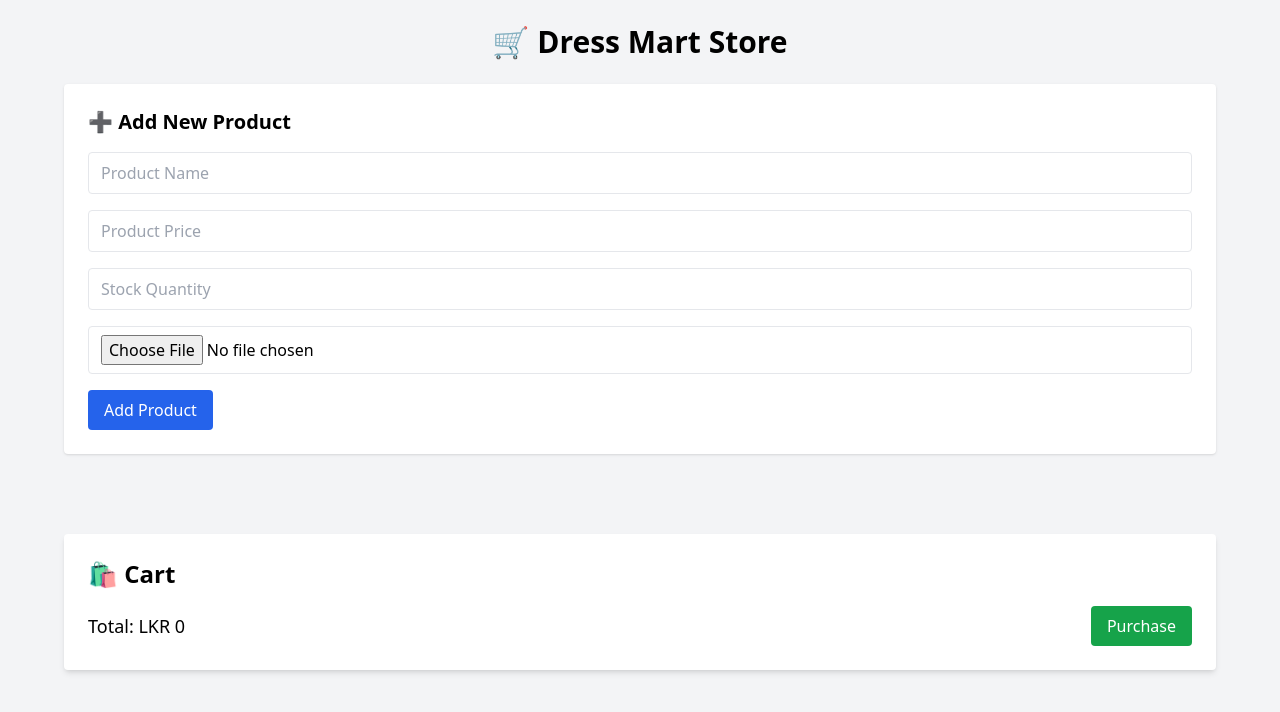
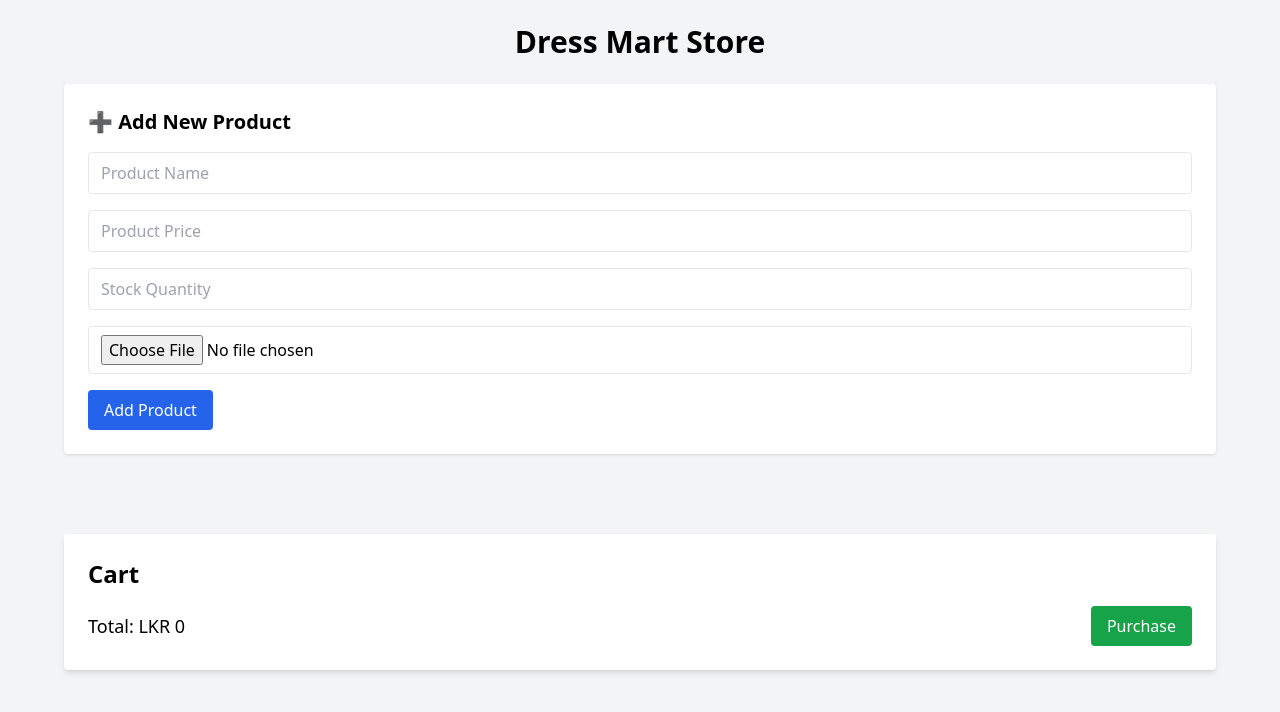
Before and after one commit to kumarnivi/Vannilajs_E-Commerce_card, a plain HTML site: page index.html in a window 1280 px wide. Drawn offline with nearby package versions, Linux system fonts and the light colour scheme.

Commit message:
Update index.html

```diff
--- a/index.html
+++ b/index.html
@@ -8,7 +8,7 @@
 </head>
 <body class="bg-gray-100 p-6">
   <div class="max-w-6xl mx-auto">
-    <h1 class="text-3xl font-bold text-center mb-6">🛒 Dress Mart Store</h1>
+    <h1 class="text-3xl font-bold text-center mb-6">Dress Mart Store</h1>
 
     <!-- Product Form -->
     <div class="mb-10 bg-white p-6 rounded shadow">
@@ -32,7 +32,7 @@
 
     <!-- Cart Section -->
     <div class="bg-white p-6 rounded shadow-md">
-      <h2 class="text-2xl font-semibold mb-4">🛍️ Cart</h2>
+      <h2 class="text-2xl font-semibold mb-4"> Cart</h2>
       <ul id="cart-items" class="mb-4 space-y-2"></ul>
       <div class="flex justify-between items-center">
         <p class="text-lg font-medium">Total: LKR <span id="cart-total">0</span></p>
```
